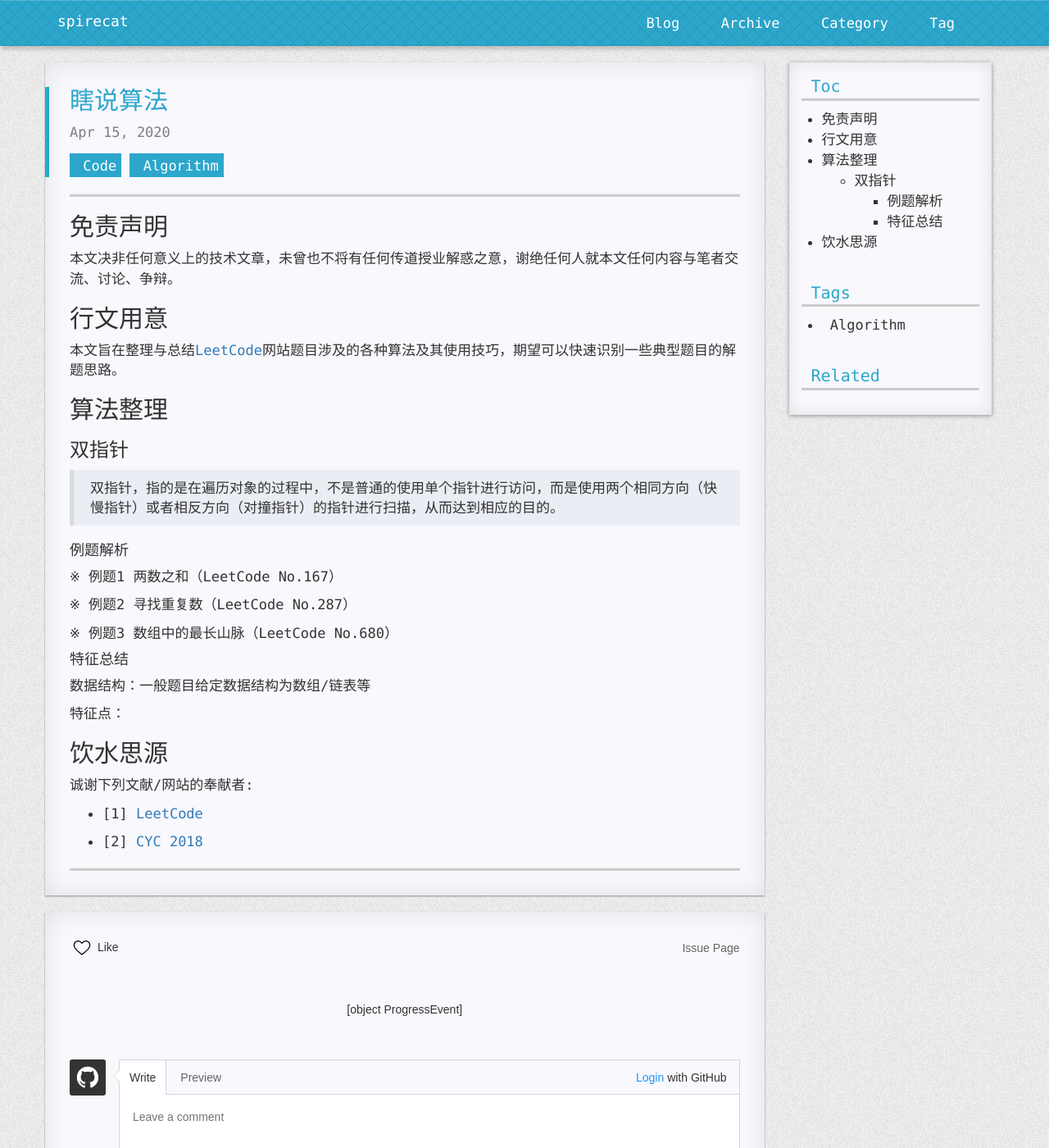
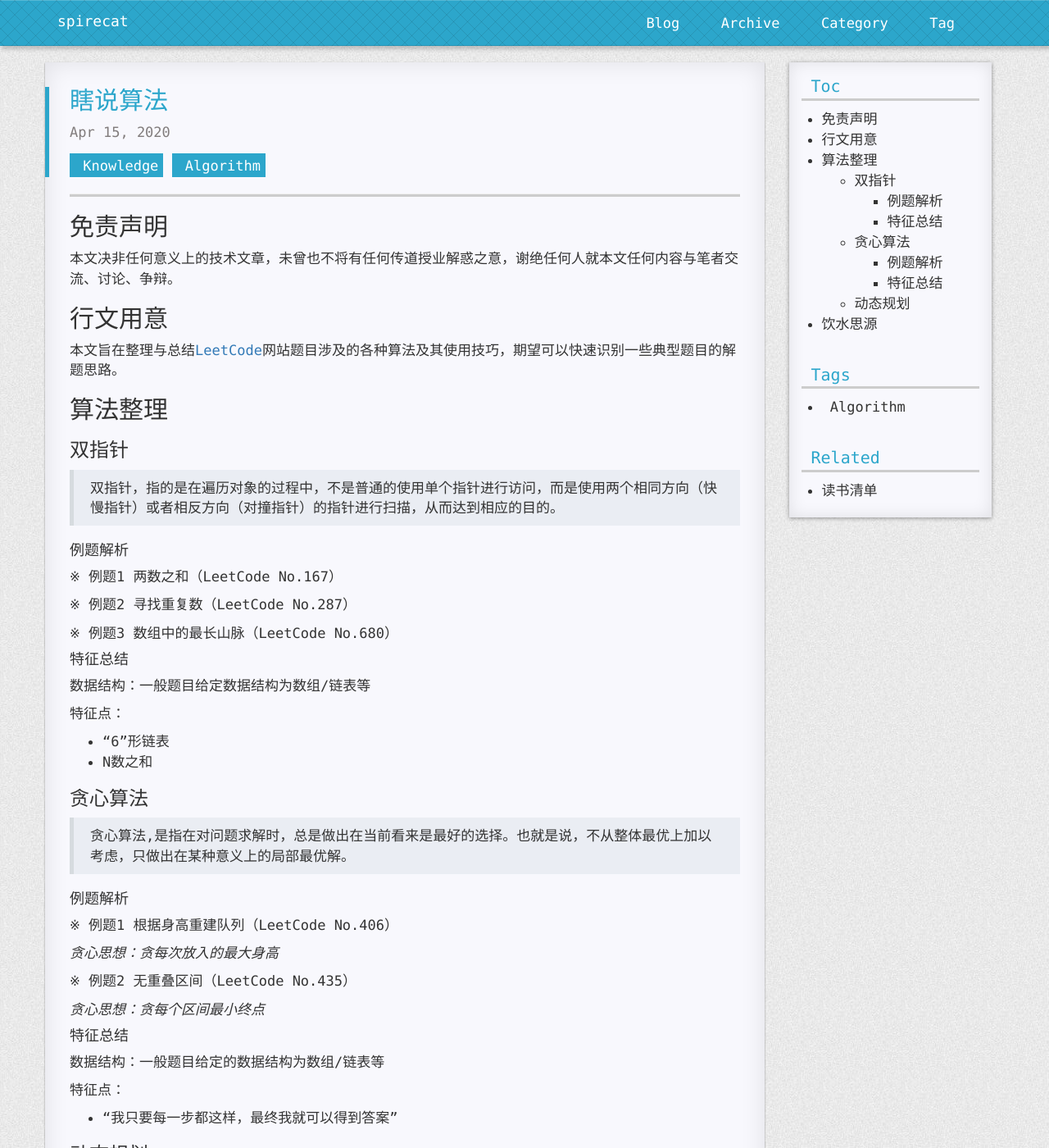
Before and after one commit to SpireCat/spirecat.github.io, a Jekyll site: the page built from _posts/2020-04-15-rubish-algorithm.md, in a window 1280 px wide and 1400 px high. Shown: the whole window at 82% size. Built offline with Jekyll 4.4.1, drawn with Linux system fonts in a browser that asks for light colours; nearby versions of some CDN libraries; comment, search, counter and statistics services are not loaded; a style sheet for code colours, icons or effects is not loaded.

```diff
--- a/_posts/2020-04-15-rubish-algorithm.md
+++ b/_posts/2020-04-15-rubish-algorithm.md
@@ -1,7 +1,7 @@
 ---
 title: 瞎说算法
 tags: Algorithm
-categories: Code
+categories: Knowledge
 ---
 
 * TOC
@@ -35,6 +35,36 @@ categories: Code
 
 特征点：
 
+* “6”形链表
+* N数之和
+
+### 贪心算法
+
+> 贪心算法,是指在对问题求解时，总是做出在当前看来是最好的选择。也就是说，不从整体最优上加以考虑，只做出在某种意义上的局部最优解。
+
+#### 例题解析
+
+※ 例题1 根据身高重建队列（LeetCode No.406）
+
+*贪心思想：贪每次放入的最大身高*
+
+※ 例题2 无重叠区间（LeetCode No.435）
+
+*贪心思想：贪每个区间最小终点*
+
+#### 特征总结
+
+数据结构：一般题目给定的数据结构为数组/链表等
+
+特征点：
+
+* “我只要每一步都这样，最终我就可以得到答案”
+
+### 动态规划
+
+>
+
+
 ## 饮水思源
 
 诚谢下列文献/网站的奉献者:
```
Also changed, not shown: _posts/2020-04-26-book-list.md (added, +14 -0 lines).
